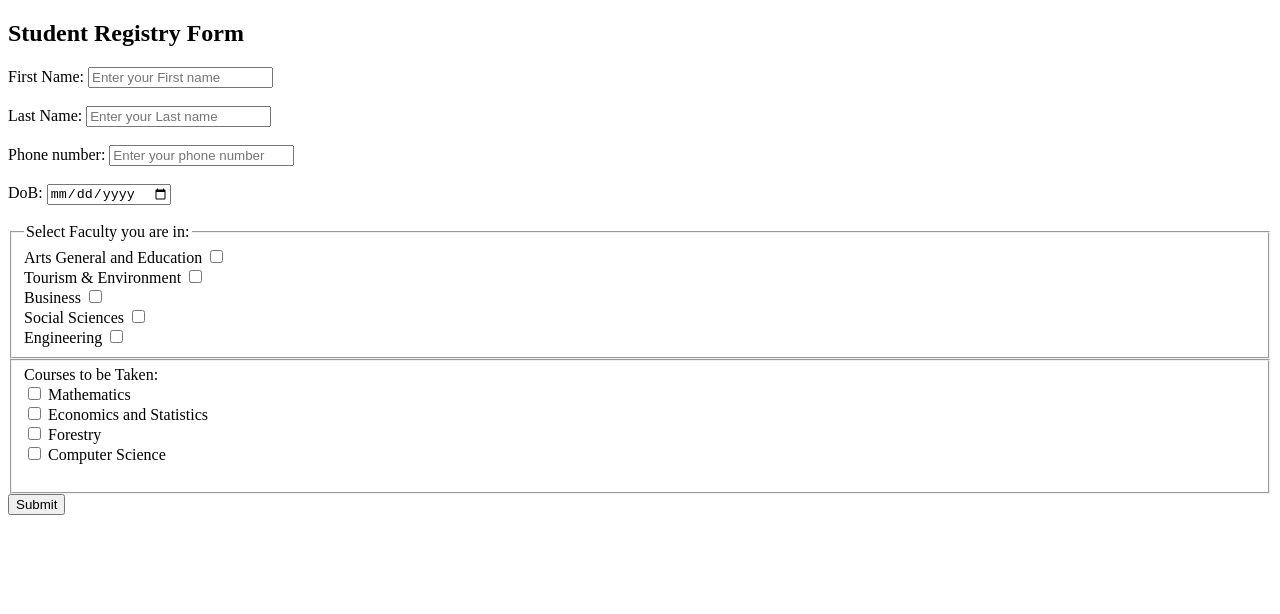
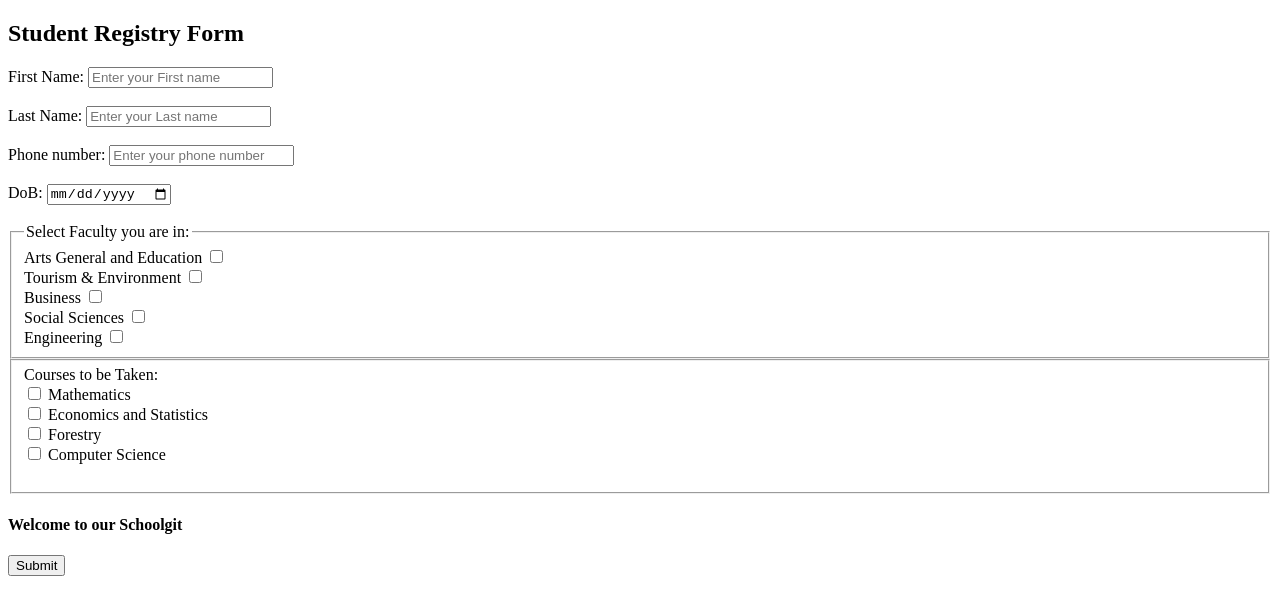
Before and after one commit to Keep-too/Git-homework, a plain HTML site: page students.html in a window 1280 px wide. Drawn offline with Linux system fonts and the light colour scheme.

Commit message:
Commit changes on the last heading

```diff
--- a/students.html
+++ b/students.html
@@ -55,5 +55,6 @@
         </fieldset>
     </form>
     </body>
+    <h4>Welcome to our Schoolgit </h4>
     <input type="submit" value="Submit">
 </html>
```
